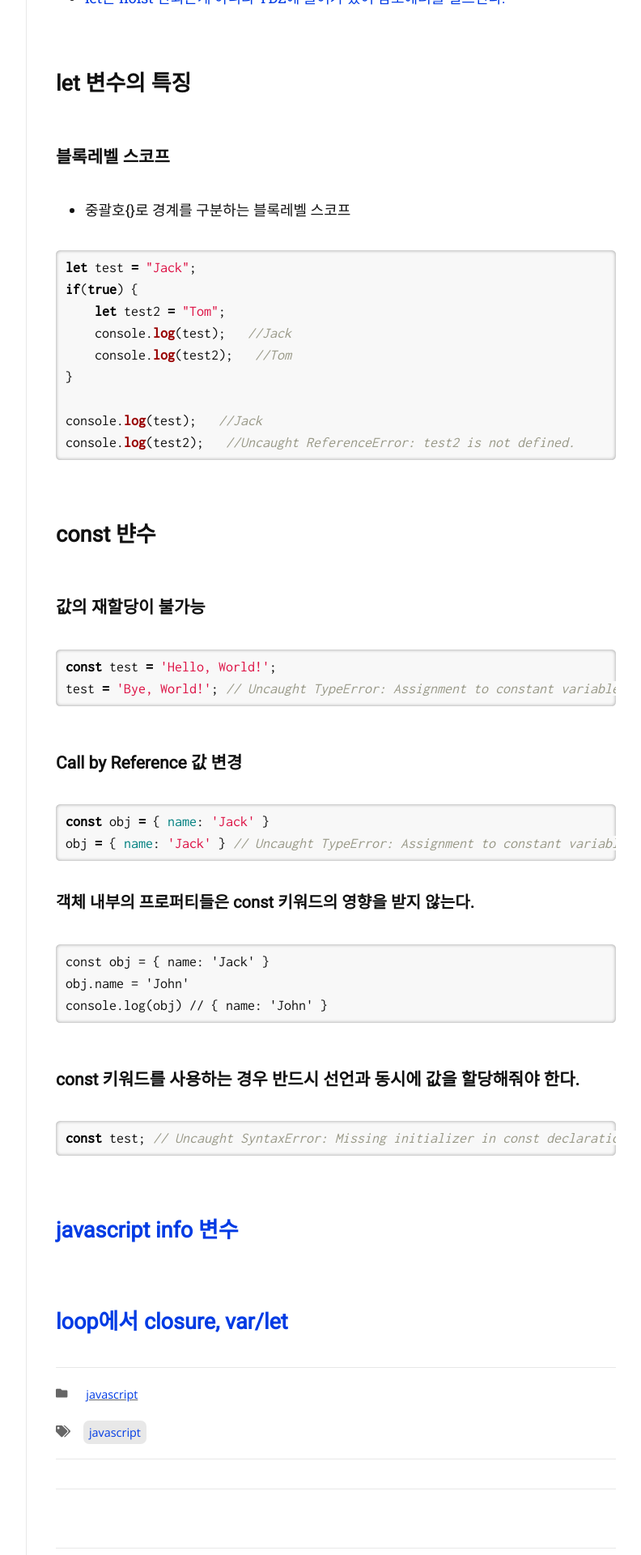
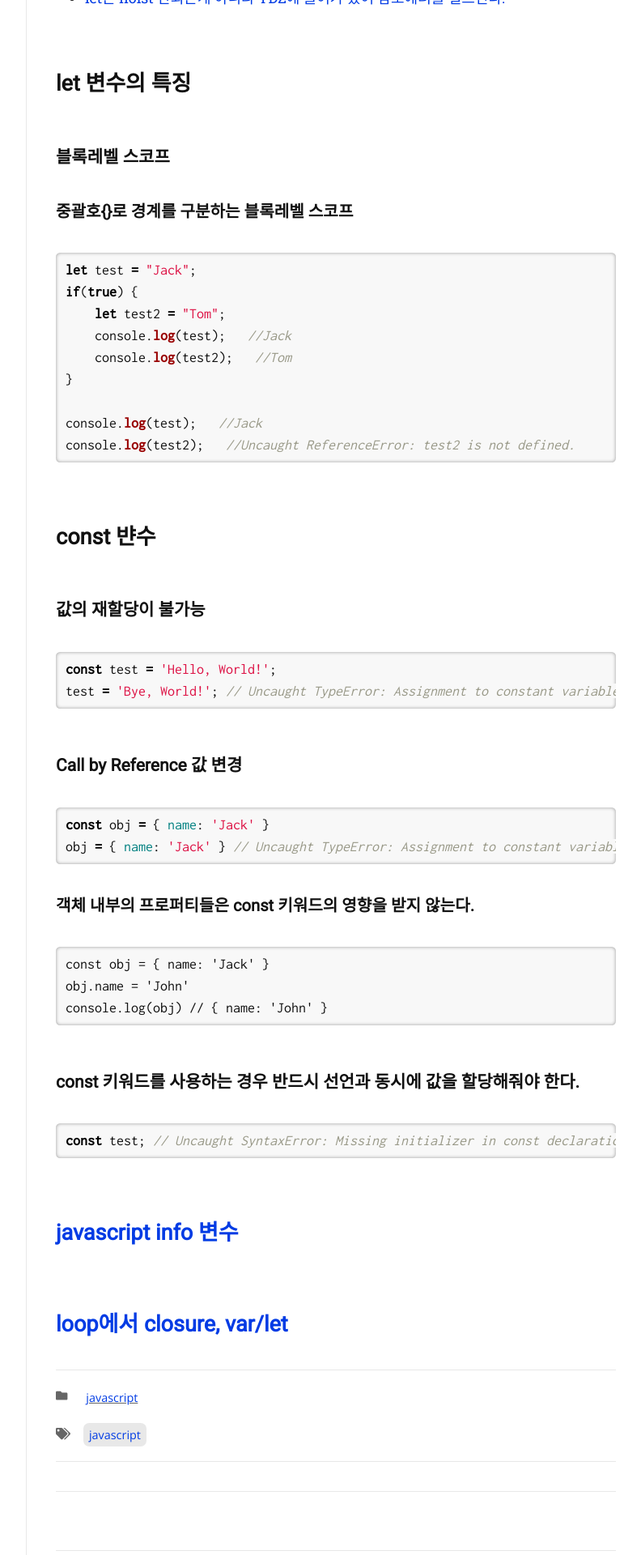
Before and after one commit to ha-jae-geun/jaegeunha94.github.io, a Jekyll site: the page built from _posts/2021-06-27-variable.md, in a window 1280 px wide. Shown: the part 2188-4108 px from the top of the page at 81% size, without its empty margins (357-1149 px from the left). Built offline with Jekyll 4.4.1, drawn with Linux system fonts in a browser that asks for light colours; nearby versions of some CDN libraries; some web fonts are replaced.

````diff
--- a/_posts/2021-06-27-variable.md
+++ b/_posts/2021-06-27-variable.md
@@ -73,7 +73,7 @@ printTwo();
 
 ## let 변수의 특징
 ### 블록레벨 스코프
-* 중괄호{}로 경계를 구분하는 블록레벨 스코프
+#### 중괄호{}로 경계를 구분하는 블록레벨 스코프
 
 ```javascript
 let test = "Jack";
````
